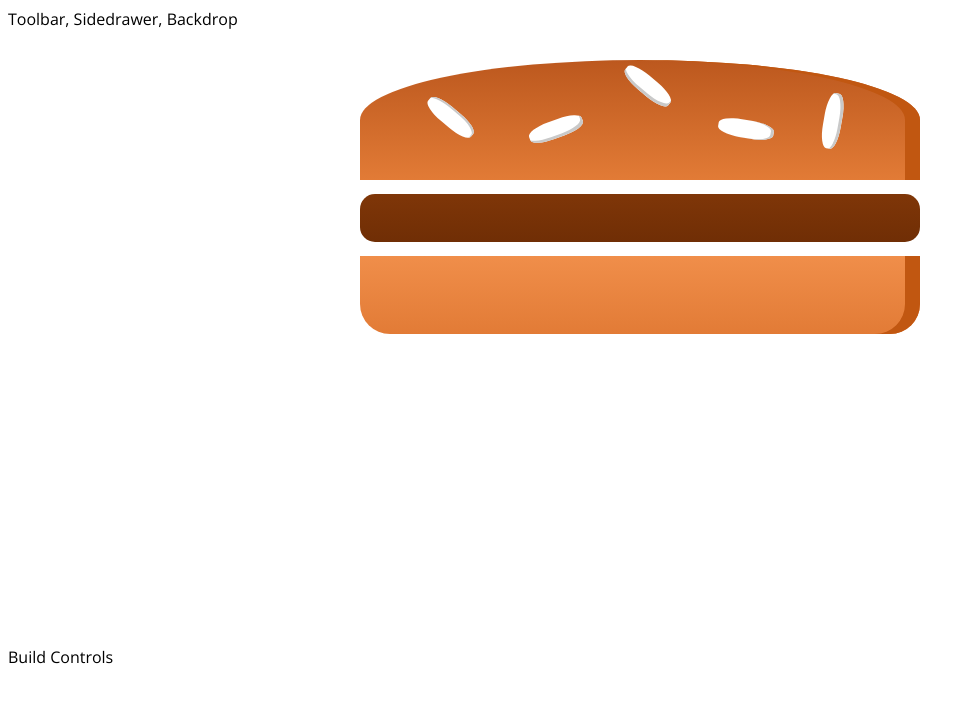
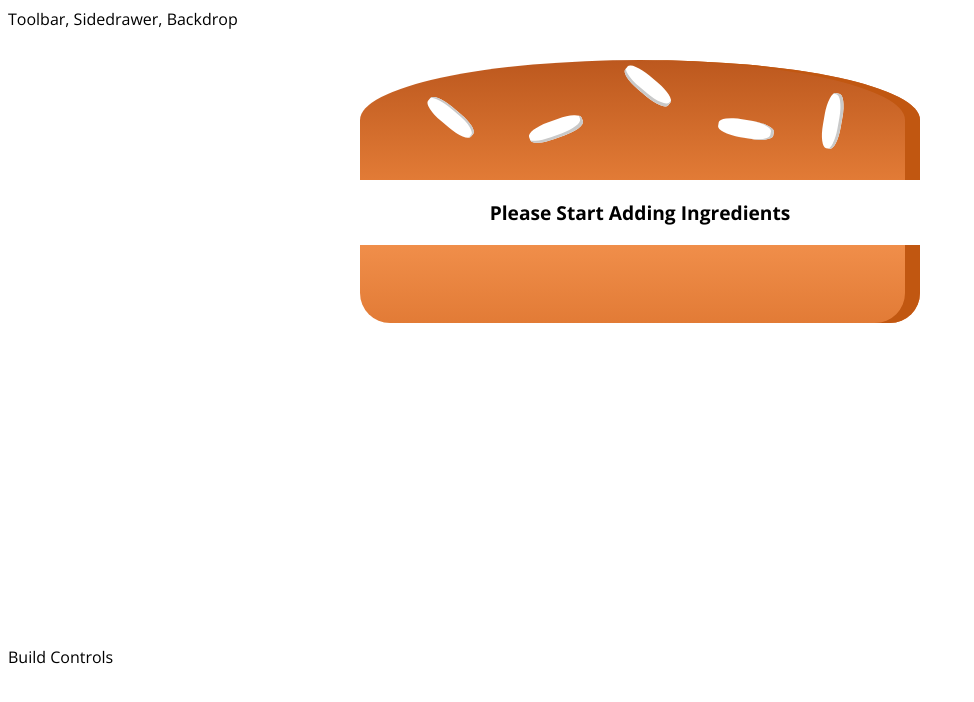
Before and after one commit to NortonNice/burger-builder, a React (Create React App) app: page / in a window 1280 px wide. Shown: the top 702 px of the page, without its empty margins (0-974 px from the left). Built offline with nearby package versions, Linux system fonts and the light colour scheme.

Commit message:
logic for burger builder ingredient including transforming arrays and mapping, reducing

```diff
--- a/src/components/Burger/Burger.js
+++ b/src/components/Burger/Burger.js
@@ -1,12 +1,25 @@
 import React from 'react';
 import classes from './Burger.module.css';
 import BurgerIngredient from './Burger/BurgerIngredients/BurgerIngredient';
+
 const burger = (props) => {
+    let transformedIngredients = Object.keys(props.ingredients)
+        .map(igKey => {
+            return [...Array(props.ingredients[igKey])].map((_, i) => {
+                return <BurgerIngredient key={igKey + i} type={igKey} />;
+            });
+        })
+        .reduce((arr, el) => {
+            return arr.concat(el)
+        }, []);
+        if (transformedIngredients.length === 0) {
+            transformedIngredients = <p>Please Start Adding Ingredients</p>
+        }
+        console.log(transformedIngredients);
     return (
         <div className={classes.Burger}>
             <BurgerIngredient type='bread-top' />
-            <BurgerIngredient type='cheese' />
-            <BurgerIngredient type='meat' />
+            {transformedIngredients}
             <BurgerIngredient type='bread-bottom' />
         </div>
     );
--- a/src/components/Burger/Burger/BurgerIngredients/BurgerIngredient.js
+++ b/src/components/Burger/Burger/BurgerIngredients/BurgerIngredient.js
@@ -22,7 +22,7 @@
                 ingredient = <div className={classes.Meat}></div>
                 break;
             case ('cheese'):
-                ingredient = <div classname={classes.Cheese}></div>
+                ingredient = <div className={classes.Cheese}></div>
                 break;
             case ('salad'):
                 ingredient = <div className={classes.Salad}></div>
--- a/src/containers/BurgerBuilder/BurgerBuilder.js
+++ b/src/containers/BurgerBuilder/BurgerBuilder.js
@@ -3,10 +3,19 @@
 import Burger from '../../components/Burger/Burger';
 
 class BurgerBuilder extends Component {
+    state = {
+        ingredients: {
+            salad: 0,
+            bacon: 0,
+            cheese: 0,
+            meat: 0
+        }
+    }
+
     render() {
         return (
             <Auxiliary>
-                <Burger />
+                <Burger ingredients={this.state.ingredients} />
                 <div>Build Controls</div>
             </Auxiliary>
         );
```
